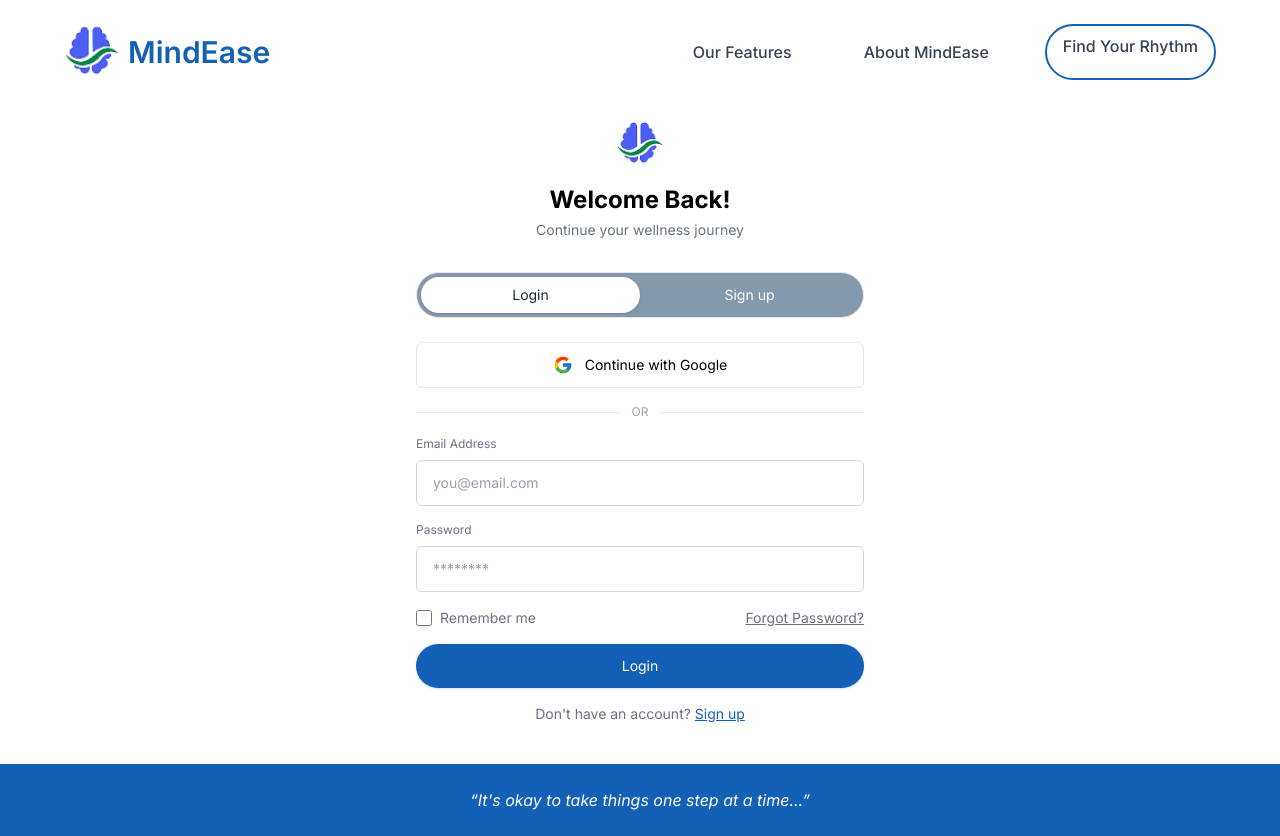
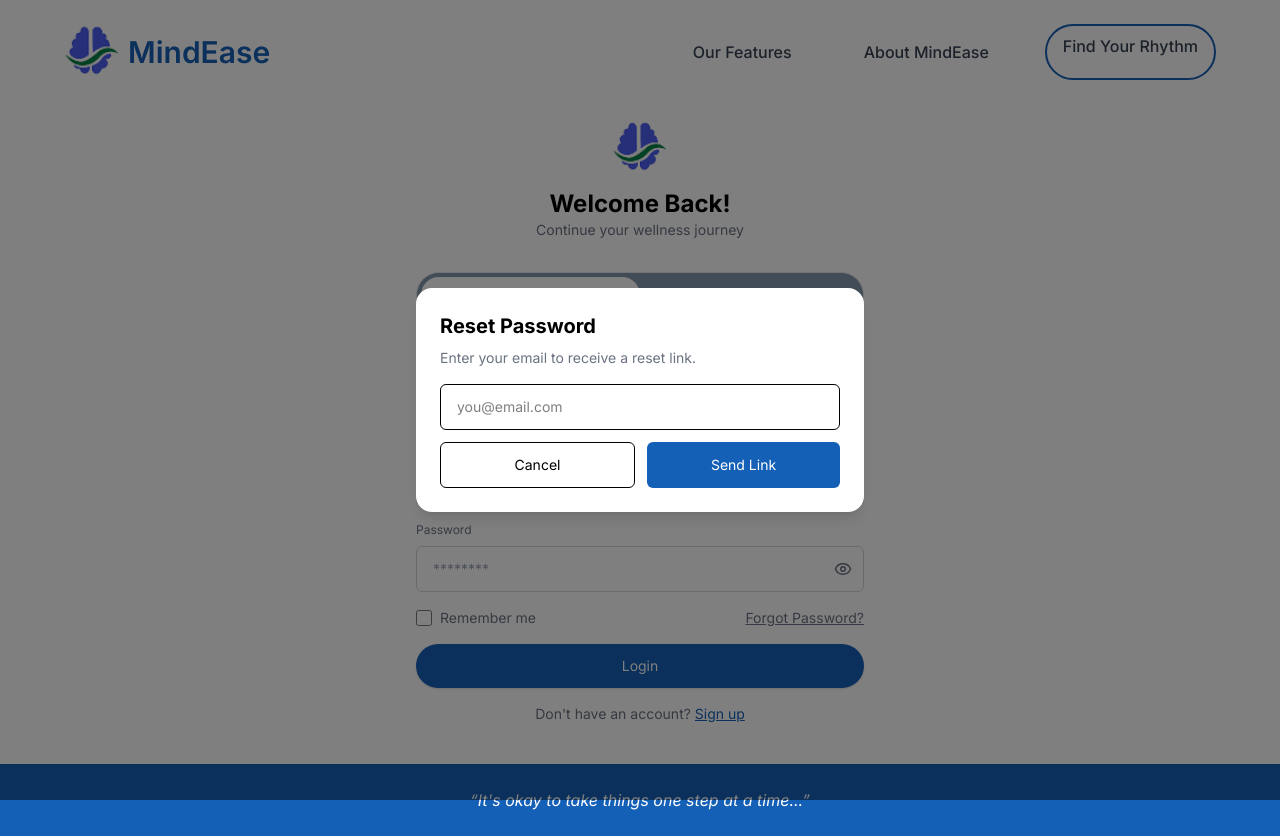
Before and after one commit to Samuelosoba/MindEase, a React (Vite) app: page /auth in a window 1280 px wide. Both pictures are taken after a click on the button "Forgot Password?". Built offline with nearby package versions, Linux system fonts and the light colour scheme.

Commit message:
fixed:authpage

```diff
--- a/src/Pages/Auth.jsx
+++ b/src/Pages/Auth.jsx
@@ -7,25 +7,53 @@
 import Logo from "../assets/MindEase.png";
 import { useNavigate } from "react-router-dom";
 import { useAuth } from "../contexts/AuthProvider";
+import { Eye, EyeOff } from "lucide-react";
 
 const API_BASE = "https://mind-ease-backend-f68j.onrender.com/api/v1";
 
-function Input({ label, id, type = "text", formik, name, placeholder }) {
+// -------------------------
+// INPUT COMPONENT WITH EYE
+// -------------------------
+function Input({
+  label,
+  id,
+  type = "text",
+  formik,
+  name,
+  placeholder,
+  isPassword,
+}) {
+  const [show, setShow] = useState(false);
+
   return (
     <div className="w-full">
       <label htmlFor={id} className="block text-xs text-gray-500 mb-2">
         {label}
       </label>
+
+      <div className="relative">
         <input
           id={id}
           name={name}
-        type={type}
+          type={isPassword ? (show ? "text" : "password") : type}
           placeholder={placeholder}
           onChange={formik.handleChange}
           onBlur={formik.handleBlur}
           value={formik.values[name]}
-        className="w-full rounded-md border border-gray-300 px-4 py-3 text-sm placeholder-gray-400 focus:outline-none focus:ring-0 bg-white"
+          className="w-full rounded-md border border-gray-300 px-4 py-3 text-sm placeholder-gray-400 focus:outline-none bg-white"
         />
+
+        {isPassword && (
+          <button
+            type="button"
+            onClick={() => setShow(!show)}
+            className="absolute right-3 top-1/2 -translate-y-1/2 text-gray-500"
+          >
+            {show ? <EyeOff size={18} /> : <Eye size={18} />}
+          </button>
+        )}
+      </div>
+
       {formik.touched[name] && formik.errors[name] && (
         <p className="mt-1 text-[12px] text-red-500">{formik.errors[name]}</p>
       )}
@@ -33,13 +61,88 @@
   );
 }
 
+// -------------------------
+// FORGOT PASSWORD MODAL
+// -------------------------
+function ForgotPasswordModal({ open, onClose }) {
+  const [email, setEmail] = useState("");
+  const [msg, setMsg] = useState("");
+  const [loading, setLoading] = useState(false);
+
+  const handleReset = async () => {
+    setLoading(true);
+    setMsg("");
+
+    try {
+      await axios.put(`${API_BASE}/user/reset-password`, {
+        email,
+        redirectURL: window.location.origin,
+      });
+
+      setMsg("Reset link sent! Check your email.");
+    } catch (err) {
+      setMsg(err?.response?.data?.message || "Something went wrong");
+    } finally {
+      setLoading(false);
+    }
+  };
+
+  if (!open) return null;
+
+  return (
+    <div className="fixed inset-0 bg-black/50 flex items-center justify-center px-4 z-50">
+      <div className="bg-white w-full max-w-md rounded-2xl p-6 shadow-lg">
+        <h2 className="text-xl font-bold mb-2">Reset Password</h2>
+        <p className="text-sm text-gray-500 mb-4">
+          Enter your email to receive a reset link.
+        </p>
+
+        <input
+          type="email"
+          placeholder="you@email.com"
+          className="w-full px-4 py-3 border rounded-md mb-3 text-sm"
+          value={email}
+          onChange={(e) => setEmail(e.target.value)}
+        />
+
+        {msg && <p className="text-sm text-center text-blue-600 mb-3">{msg}</p>}
+
+        <div className="flex justify-between gap-3">
+          <button
+            onClick={onClose}
+            className="flex-1 py-3 border rounded-md text-sm"
+          >
+            Cancel
+          </button>
+
+          <button
+            onClick={handleReset}
+            disabled={loading}
+            className="flex-1 py-3 bg-[#1560B7] text-white rounded-md text-sm"
+          >
+            {loading ? "Sending..." : "Send Link"}
+          </button>
+        </div>
+      </div>
+    </div>
+  );
+}
+
+// -------------------------
+// MAIN AUTH PAGE
+// -------------------------
 export default function AuthPage() {
   const [mode, setMode] = useState("login");
   const [loading, setLoading] = useState(false);
   const [apiError, setApiError] = useState("");
+  const [forgotOpen, setForgotOpen] = useState(false);
+
   const navigate = useNavigate();
   const { login } = useAuth();
 
+  // -------------------------
+  // LOGIN FORM
+  // -------------------------
   const loginFormik = useFormik({
     initialValues: { email: "", password: "" },
     validationSchema: Yup.object({
@@ -53,11 +156,9 @@
       setLoading(true);
       try {
         const res = await axios.post(`${API_BASE}/auth/login`, values);
-
         const { token, userDTO } = res.data;
 
-        login(token, userDTO); // ⬅ SAVE token + user globally
-
+        login(token, userDTO);
         navigate("/selection");
       } catch (err) {
         setApiError(err?.response?.data?.message || err.message);
@@ -67,6 +168,9 @@
     },
   });
 
+  // -------------------------
+  // SIGNUP FORM
+  // -------------------------
   const signupFormik = useFormik({
     initialValues: {
       firstName: "",
@@ -97,7 +201,7 @@
           password: values.password,
         });
 
-        alert("Account created. Please log in.");
+        alert("Account created successfully. Login now.");
         setMode("login");
       } catch (err) {
         setApiError(err?.response?.data?.message || err.message);
@@ -108,36 +212,34 @@
   });
 
   return (
-    <div className="bg-[#F9FAFB]  min-h-screen flex items-center justify-center pt-10">
-      <div className="w-full  bg-white shadow-sm overflow-hidden">
+    <div className="bg-[#F9FAFB] min-h-screen flex items-center justify-center pt-10">
+      <div className="w-full bg-white shadow-sm overflow-hidden">
         <Nav />
 
-        <div className="px-4 sm:px-8 md:px-12 py-10  mt-10">
+        {/* BODY */}
+        <div className="px-4 sm:px-8 md:px-12 py-10 mt-10">
           <div className="text-center">
-            <div className="w-12 h-12  mx-auto mb-4 flex items-center justify-center text-white">
             <img
               src={Logo}
               alt="MindEase Logo"
-                className="w-10 h-10 md:w-14 md:h-14 object-contain"
+              className="w-14 h-14 mx-auto mb-3"
             />
-            </div>
-
             <h2 className="text-xl sm:text-2xl font-bold">
               {mode === "login" ? "Welcome Back!" : "Create an account."}
             </h2>
-
-            <p className="text-sm text-gray-500 mt-1">
+            <p className="text-sm text-gray-500">
               {mode === "login"
                 ? "Continue your wellness journey"
                 : "Start your wellness journey today!"}
             </p>
           </div>
 
+          {/* SWITCH BUTTON */}
           <div className="mt-8 w-full max-w-md mx-auto">
             <div className="bg-[#8499ac] rounded-full p-1 flex items-center border border-gray-200">
               <button
                 onClick={() => setMode("login")}
-                className={`flex-1 rounded-full py-2 text-sm transition-all ${
+                className={`flex-1 rounded-full py-2 text-sm ${
                   mode === "login"
                     ? "bg-white shadow text-gray-800"
                     : "text-white"
@@ -145,9 +247,10 @@
               >
                 Login
               </button>
+
               <button
                 onClick={() => setMode("signup")}
-                className={`flex-1 rounded-full py-2 text-sm transition-all ${
+                className={`flex-1 rounded-full py-2 text-sm ${
                   mode === "signup"
                     ? "bg-white shadow text-gray-800"
                     : "text-white"
@@ -157,6 +260,7 @@
               </button>
             </div>
 
+            {/* Google Btn */}
             <div className="mt-6">
               <button
                 type="button"
@@ -179,7 +283,11 @@
               </div>
             )}
 
+            {/* FORMS */}
             {mode === "login" ? (
+              // -------------------------
+              // LOGIN FORM
+              // -------------------------
               <form onSubmit={loginFormik.handleSubmit} className="space-y-4">
                 <Input
                   label="Email Address"
@@ -193,7 +301,7 @@
                   label="Password"
                   id="login-password"
                   name="password"
-                  type="password"
+                  isPassword={true}
                   placeholder="********"
                   formik={loginFormik}
                 />
@@ -202,7 +310,12 @@
                   <label className="flex items-center gap-2">
                     <input type="checkbox" className="w-4 h-4" /> Remember me
                   </label>
-                  <button type="button" className="underline">
+
+                  <button
+                    type="button"
+                    onClick={() => setForgotOpen(true)}
+                    className="underline"
+                  >
                     Forgot Password?
                   </button>
                 </div>
@@ -227,6 +340,9 @@
                 </p>
               </form>
             ) : (
+              // -------------------------
+              // SIGNUP FORM
+              // -------------------------
               <form onSubmit={signupFormik.handleSubmit} className="space-y-4">
                 <Input
                   label="First Name"
@@ -235,6 +351,7 @@
                   placeholder="First"
                   formik={signupFormik}
                 />
+
                 <Input
                   label="Last Name"
                   id="last"
@@ -242,6 +359,7 @@
                   placeholder="Last"
                   formik={signupFormik}
                 />
+
                 <Input
                   label="Email Address"
                   id="signup-email"
@@ -249,19 +367,21 @@
                   placeholder="you@email.com"
                   formik={signupFormik}
                 />
+
                 <Input
                   label="Password"
                   id="signup-password"
                   name="password"
-                  type="password"
+                  isPassword={true}
                   placeholder="********"
                   formik={signupFormik}
                 />
+
                 <Input
                   label="Confirm Password"
                   id="signup-confirm"
                   name="confirmPassword"
-                  type="password"
+                  isPassword={true}
                   placeholder="********"
                   formik={signupFormik}
                 />
@@ -289,12 +409,19 @@
           </div>
         </div>
 
+        {/* FOOTER */}
         <div className="bg-[#1560B7] text-white text-center py-6">
           <p className="max-w-xl mx-auto italic">
             “It's okay to take things one step at a time...”
           </p>
         </div>
       </div>
+
+      {/* FORGOT PASSWORD MODAL */}
+      <ForgotPasswordModal
+        open={forgotOpen}
+        onClose={() => setForgotOpen(false)}
+      />
     </div>
   );
 }
```
Lines whose indentation alone changed are shown as unchanged.
